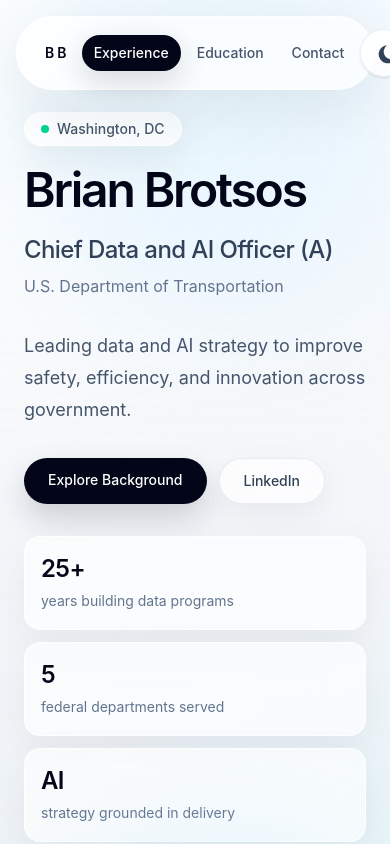
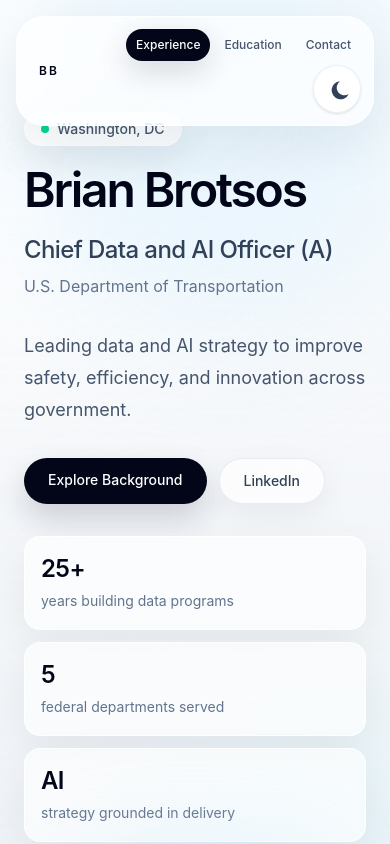
Before and after one commit to bbrotsos/bbrotsos.github.io, an Astro site: page / in a window 390 px wide. Shown: the top 844 px of the page. Built offline with nearby package versions, Linux system fonts and the light colour scheme; Astro itself is replaced by a stand-in of ours.

Commit message:
fixed header to be more responsive on iphone/mobile device

```diff
--- a/src/pages/index.astro
+++ b/src/pages/index.astro
@@ -16,39 +16,41 @@ import { profile } from "../data/profile";
   <header class="fixed inset-x-0 top-0 z-50">
     <div class="mx-auto max-w-6xl px-4 pt-4 md:px-10">
       <nav
-        class="flex items-center justify-between rounded-full border border-white/80 bg-white/72 px-4 py-3 shadow-[0_18px_60px_rgba(15,23,42,0.08)] backdrop-blur-2xl dark:border-white/10 dark:bg-slate-950/65"
+        class="flex flex-wrap items-center justify-between gap-2 rounded-[1.75rem] border border-white/80 bg-white/72 px-3 py-3 shadow-[0_18px_60px_rgba(15,23,42,0.08)] backdrop-blur-2xl dark:border-white/10 dark:bg-slate-950/65 sm:flex-nowrap sm:rounded-full sm:px-4"
         aria-label="Primary"
       >
         <a
           href="#top"
-          class="rounded-full px-3 py-2 text-sm font-semibold tracking-[0.22em] text-slate-950 transition hover:bg-slate-100/80 dark:text-white dark:hover:bg-slate-800/80"
+          class="shrink-0 rounded-full px-2.5 py-2 text-xs font-semibold tracking-[0.18em] text-slate-950 transition hover:bg-slate-100/80 dark:text-white dark:hover:bg-slate-800/80 sm:px-3 sm:text-sm sm:tracking-[0.22em]"
         >
           BB
         </a>
 
-        <div class="flex items-center gap-1 sm:gap-2">
+        <div class="flex min-w-0 flex-1 flex-wrap items-center justify-end gap-1 sm:flex-nowrap sm:gap-2">
           <a
             href="#experience"
             data-nav-link
-            class="rounded-full px-3 py-2 text-sm font-medium text-slate-600 transition duration-300 hover:bg-slate-100/90 hover:text-slate-950 data-[active=true]:bg-slate-950 data-[active=true]:text-white data-[active=true]:shadow-[0_10px_30px_rgba(15,23,42,0.16)] dark:text-slate-300 dark:hover:bg-slate-800 dark:hover:text-white dark:data-[active=true]:bg-white dark:data-[active=true]:text-slate-950"
+            class="rounded-full px-2.5 py-2 text-xs font-medium text-slate-600 transition duration-300 hover:bg-slate-100/90 hover:text-slate-950 data-[active=true]:bg-slate-950 data-[active=true]:text-white data-[active=true]:shadow-[0_10px_30px_rgba(15,23,42,0.16)] dark:text-slate-300 dark:hover:bg-slate-800 dark:hover:text-white dark:data-[active=true]:bg-white dark:data-[active=true]:text-slate-950 sm:px-3 sm:text-sm"
           >
             Experience
           </a>
           <a
             href="#education"
             data-nav-link
-            class="rounded-full px-3 py-2 text-sm font-medium text-slate-600 transition duration-300 hover:bg-slate-100/90 hover:text-slate-950 data-[active=true]:bg-slate-950 data-[active=true]:text-white data-[active=true]:shadow-[0_10px_30px_rgba(15,23,42,0.16)] dark:text-slate-300 dark:hover:bg-slate-800 dark:hover:text-white dark:data-[active=true]:bg-white dark:data-[active=true]:text-slate-950"
+            class="rounded-full px-2.5 py-2 text-xs font-medium text-slate-600 transition duration-300 hover:bg-slate-100/90 hover:text-slate-950 data-[active=true]:bg-slate-950 data-[active=true]:text-white data-[active=true]:shadow-[0_10px_30px_rgba(15,23,42,0.16)] dark:text-slate-300 dark:hover:bg-slate-800 dark:hover:text-white dark:data-[active=true]:bg-white dark:data-[active=true]:text-slate-950 sm:px-3 sm:text-sm"
           >
             Education
           </a>
           <a
             href="#contact"
             data-nav-link
-            class="rounded-full px-3 py-2 text-sm font-medium text-slate-600 transition duration-300 hover:bg-slate-100/90 hover:text-slate-950 data-[active=true]:bg-slate-950 data-[active=true]:text-white data-[active=true]:shadow-[0_10px_30px_rgba(15,23,42,0.16)] dark:text-slate-300 dark:hover:bg-slate-800 dark:hover:text-white dark:data-[active=true]:bg-white dark:data-[active=true]:text-slate-950"
+            class="rounded-full px-2.5 py-2 text-xs font-medium text-slate-600 transition duration-300 hover:bg-slate-100/90 hover:text-slate-950 data-[active=true]:bg-slate-950 data-[active=true]:text-white data-[active=true]:shadow-[0_10px_30px_rgba(15,23,42,0.16)] dark:text-slate-300 dark:hover:bg-slate-800 dark:hover:text-white dark:data-[active=true]:bg-white dark:data-[active=true]:text-slate-950 sm:px-3 sm:text-sm"
           >
             Contact
           </a>
-          <ThemeToggle />
+          <div class="shrink-0">
+            <ThemeToggle />
+          </div>
         </div>
       </nav>
     </div>
--- a/src/styles/global.css
+++ b/src/styles/global.css
@@ -1,2 +1,7 @@
 @import "tailwindcss";
 @custom-variant dark (&:where(.dark, .dark *));
+
+html,
+body {
+  overflow-x: clip;
+}
```
